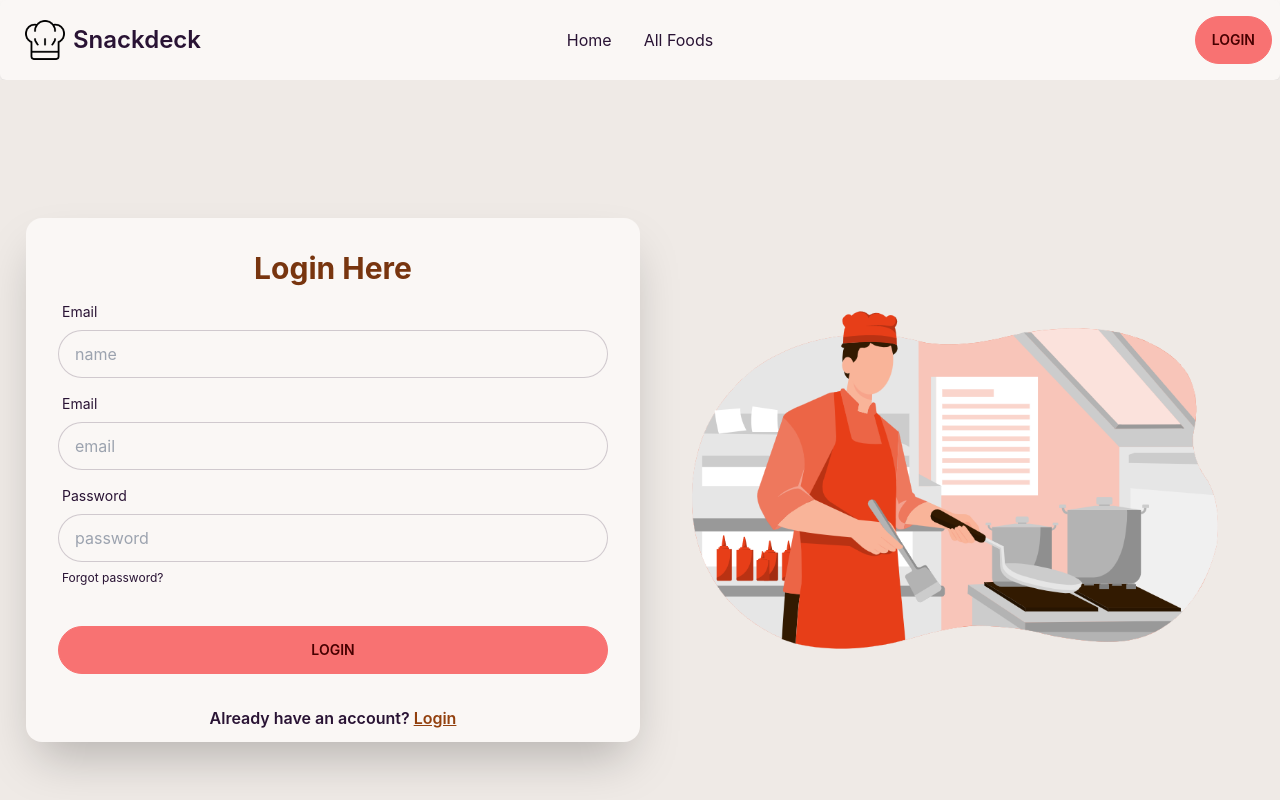
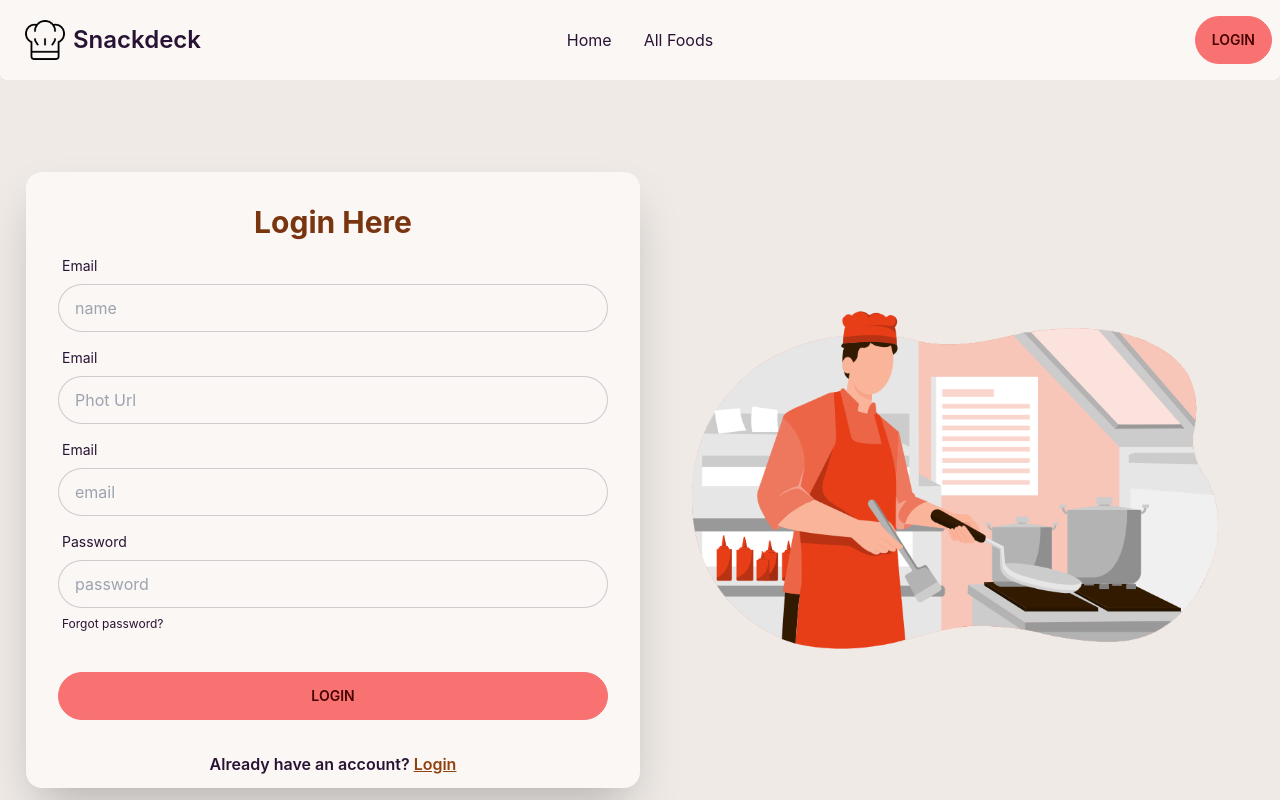
Before and after one commit to tahdiislam/snack-deck, a React (Vite) app: page /register in a window 1280 px wide. Shown: the top 800 px of the page. Built offline with nearby package versions, Linux system fonts and the light colour scheme; no server answers.

Commit message:
add update profile method

```diff
--- a/src/Context/AuthProvider.jsx
+++ b/src/Context/AuthProvider.jsx
@@ -1,5 +1,5 @@
 import React, { createContext, useEffect, useState } from 'react';
-import { createUserWithEmailAndPassword, getAuth, onAuthStateChanged, signInWithEmailAndPassword, signInWithPopup, signOut } from 'firebase/auth';
+import { createUserWithEmailAndPassword, getAuth, onAuthStateChanged, signInWithEmailAndPassword, signInWithPopup, signOut, updateProfile } from 'firebase/auth';
 import app from '../Firebase/Firebase.config';
 
 export const UserContext = createContext()
@@ -28,6 +28,11 @@ const AuthProvider = ({ children }) => {
         return signInWithEmailAndPassword(auth, email, password)
     }
 
+    //update user profile
+    const userProfileUpdate = details => {
+        return updateProfile(auth.currentUser, details);
+    }
+
     // log out user
     const logOut = () => {
         setLoading(true)
@@ -53,6 +58,7 @@ const AuthProvider = ({ children }) => {
         logInUser,
         logOut,
         providerSignIn,
+        userProfileUpdate
     }
     return (
         <UserContext.Provider value={authInfo}>
--- a/src/Pages/Authentication/Register.jsx
+++ b/src/Pages/Authentication/Register.jsx
@@ -6,19 +6,29 @@ import cookingImg from '../../assets/cooking.png';
 import { UserContext } from '../../Context/AuthProvider';
 
 const Register = () => {
-    const { createUserEmailPass } = useContext(UserContext)
+    const { createUserEmailPass, userProfileUpdate } = useContext(UserContext)
     const navigate = useNavigate()
     // form submit handler
     const handleFormSubmit = e => {
         e.preventDefault()
         const form = e.target;
         const name = form.name.value;
+        const imageUrl = form.photoUrl.value;
         const email = form.email.value;
         const password = form.password.value;
-        console.log(email, password);
+        const details = {
+            displayName: name, photoURL: imageUrl
+        }
+        // console.log(email, password, details);
         // create user with email and password
         createUserEmailPass(email, password)
         .then(res => {
+            // update user profile
+            userProfileUpdate(details)
+            .then(res => {
+                // profile update successfully
+            })
+            .catch(err => console.log(err))
             const user = res.user;
             const currentUser = {
                 email: user.email,
@@ -53,19 +63,25 @@ const Register = () => {
                                 <label className="label">
                                     <span className="label-text">Email</span>
                                 </label>
-                                <input name='name' type="text" placeholder="name" className="input input-bordered" required/>
+                                <input name='name' type="text" placeholder="name" className="input input-bordered" required />
                             </div>
                             <div className="form-control">
                                 <label className="label">
                                     <span className="label-text">Email</span>
                                 </label>
-                                <input name='email' type="email" placeholder="email" className="input input-bordered" required/>
+                                <input name='photoUrl' type="text" placeholder="Phot Url" className="input input-bordered" required />
+                            </div>
+                            <div className="form-control">
+                                <label className="label">
+                                    <span className="label-text">Email</span>
+                                </label>
+                                <input name='email' type="email" placeholder="email" className="input input-bordered" required />
                             </div>
                             <div className="form-control">
                                 <label className="label">
                                     <span className="label-text">Password</span>
                                 </label>
-                                <input name='password' type="password" placeholder="password" className="input input-bordered" required/>
+                                <input name='password' type="password" placeholder="password" className="input input-bordered" required />
                                 <label className="label">
                                     <a href="#" className="label-text-alt link link-hover">Forgot password?</a>
                                 </label>
```
